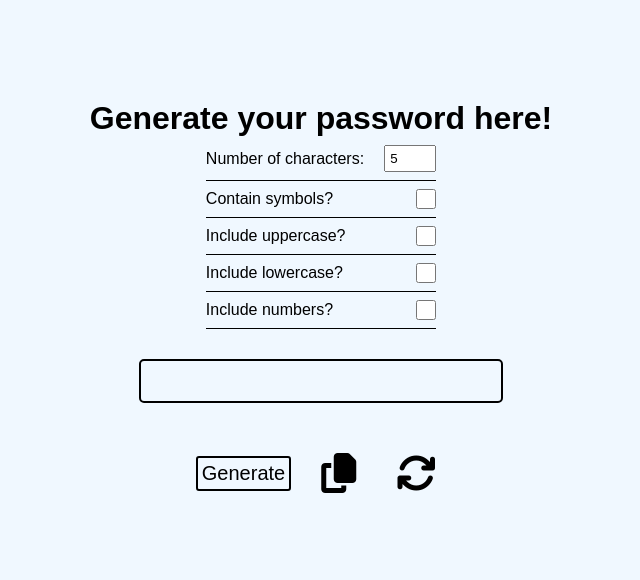
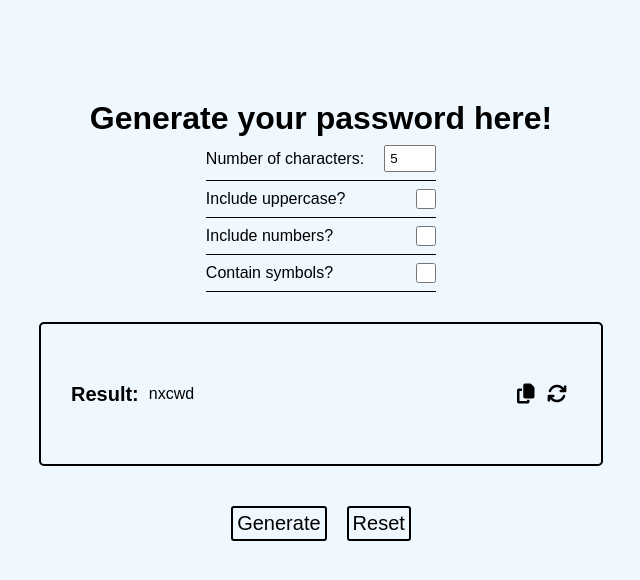
Before and after one commit to conradhunter/Password-Generator, a plain HTML site: page index.html in a window 1280 px wide. Both pictures are taken after typing "5" into the empty fields and a click on the button "Generate". Shown: the whole page, without its empty margins (319-959 px from the left). Drawn offline with Linux system fonts and the light colour scheme.

Commit message:
initial generation working

```diff
--- a/index.html
+++ b/index.html
@@ -1,12 +1,15 @@
 <!DOCTYPE html>
 <html lang="en">
   <head>
-    <meta charset="UTF-8">
-    <meta http-equiv="X-UA-Compatible" content="IE=edge">
-    <meta name="viewport" content="width=device-width, initial-scale=1.0">
+    <meta charset="UTF-8" />
+    <meta http-equiv="X-UA-Compatible" content="IE=edge" />
+    <meta name="viewport" content="width=device-width, initial-scale=1.0" />
     <title>Password Generator</title>
-    <link rel="stylesheet" href="styles.css">
-    <script src="https://kit.fontawesome.com/cce1f5175d.js" crossorigin="anonymous"></script>
+    <link rel="stylesheet" href="styles.css" />
+    <script
+      src="https://kit.fontawesome.com/cce1f5175d.js"
+      crossorigin="anonymous"
+    ></script>
   </head>
   <body>
     <div class="generator__container">
@@ -14,32 +17,29 @@
       <div class="data__input-fields">
         <div class="input__wrapper">
           <label for="">Number of characters:</label>
-                <input type="number" min="1" max="50" name="" id="numberInput">
+          <input type="number" min="1" max="50" name="" id="numberInput" />
+        </div>
+        <div class="input__wrapper">
+          <label for="">Include uppercase?</label>
+          <input type="checkbox" name="" class="checkbox" id="uppercase" />
+        </div>
+        <div class="input__wrapper">
+          <label for="">Include numbers?</label>
+          <input type="checkbox" name="" class="checkbox" id="numbers" />
         </div>
         <div class="input__wrapper">
           <label for="">Contain symbols?</label>
-                <input type="checkbox" name="" class="checkbox" id="symbols">
-            </div>
-            <div class="input__wrapper">
-                <label for="">Include uppercase?</label>
-                <input type="checkbox" name="" class="checkbox" id="uppercase">
-            </div>
-            <div class="input__wrapper">
-                <label for="">Include lowercase?</label>
-                <input type="checkbox" name="" class="checkbox" id="lowercase">
-            </div>
-            <div class="input__wrapper">
-                <label for="">Include numbers?</label>
-                <input type="checkbox" name="" class="checkbox" id="numbers">
+          <input type="checkbox" name="" class="checkbox" id="symbols" />
         </div>
       </div>
       <div class="result__container">
-            <h1 id="result">Result:</h1>
-            <div class="buttons__wrapper">
-                <button onclick={generatePassword()} class="generate">
-                    Generate
-                </button>
-                <button onclick={areBoxesChecked()} class="result__btn">
+        <div id="result-wrapper">
+        <div class="result-content">
+            <h1 id="result-heading">Result:</h1>
+            <p id="result-para"></p>
+        </div>
+          <div class="result-buttons">
+            <button onclick="{checkPasswordLength()}" class="result__btn">
               <i class="fa-solid fa-copy"></i>
             </button>
             <button class="result__btn">
@@ -47,9 +47,17 @@
             </button>
           </div>
         </div>
+        <div class="buttons__wrapper">
+          <button onclick="{detectPasswordRequirements()}" class="generate">
+            Generate
+          </button>
+
+          <button onclick="{clearGenerator()}" class="generate">
+            Reset
+          </button>
         </div>
-
-
+      </div>
+    </div>
 
     <script src="script.js"></script>
   </body>
--- a/script.js
+++ b/script.js
@@ -1,10 +1,9 @@
 const setNumberOfCharacters = document.getElementById("numberInput");
 const includeUppercase = document.getElementById("uppercase");
-const includeLowercase = document.getElementById("lowercase");
 const includeSymbols = document.getElementById("symbols");
 const includeNumbers = document.getElementById("numbers");
 
-const resultHeading = document.getElementById("result");
+const resultPara = document.getElementById("result-para");
 
 // character variables for random generation
 const lowercaseLetters = "abcdefghijklmnopqrstuvwyxz";
@@ -12,42 +11,94 @@ const uppercaseLetters = "ABCDEFGHIJKLMNOPQRSTUVWYXZ";
 const numbers = "1234567890";
 const symbols = "!@#$%&*?";
 const characters = lowercaseLetters + uppercaseLetters + numbers + symbols; //length = 70;
+const allLetters = lowercaseLetters + uppercaseLetters;
+const lettersAndSymbols = allLetters + symbols;
+const lettersAndNumbers = allLetters + numbers;
+const symbolsAndNumbers = symbols + numbers;
 
-let passwordLength = setNumberOfCharacters.value;
+let password = lowercaseLetters;
 
-function areBoxesChecked() {
-  if (includeUppercase.checked) {
-    let randomUppercase =
-      uppercaseLetters[Math.floor(uppercaseLetters.length * Math.random())];
-    console.log(randomUppercase);
-  }
-
-  if (includeLowercase.checked) {
-    let randomLowercase =
-      lowercaseLetters[Math.floor(lowercaseLetters.length * Math.random())];
-    console.log(randomLowercase);
-  }
-
-  if (includeSymbols.checked) {
-    let randomSymbol = symbols[Math.floor(symbols.length * Math.random())];
-    console.log(randomSymbol);
-  }
-
-  if (includeNumbers.checked) {
-    let randomNumber = numbers[Math.floor(numbers.length * Math.random())];
-    console.log(randomNumber);
+function detectPasswordRequirements() {
+  if (
+    includeUppercase.checked &&
+    includeNumbers.checked &&
+    includeSymbols.checked
+  ) {
+    password = password + uppercaseLetters + numbers + symbols;
+    resultPara.innerText = password
+      .split("")
+      .sort(function () {
+        return 0.5 - Math.random();
+      })
+      .slice(0, setNumberOfCharacters.value)
+      .join("");
+  } else if (includeUppercase.checked && includeNumbers.checked) {
+    password = password + uppercaseLetters + numbers;
+    resultPara.innerText = password
+      .split("")
+      .sort(function () {
+        return 0.5 - Math.random();
+      })
+      .slice(0, setNumberOfCharacters.value)
+      .join("");
+  } else if (includeUppercase.checked && includeSymbols.checked) {
+    password = password + uppercaseLetters + symbols;
+    resultPara.innerText = password
+      .split("")
+      .sort(function () {
+        return 0.5 - Math.random();
+      })
+      .slice(0, setNumberOfCharacters.value)
+      .join("");
+  } else if (includeUppercase.checked) {
+    password = password + uppercaseLetters;
+    resultPara.innerText = password
+      .split("")
+      .sort(function () {
+        return 0.5 - Math.random();
+      })
+      .slice(0, setNumberOfCharacters.value)
+      .join("");
+  } else if (includeNumbers.checked && includeSymbols.checked) {
+    password = password + numbers + symbols;
+    resultPara.innerText = password
+      .split("")
+      .sort(function () {
+        return 0.5 - Math.random();
+      })
+      .slice(0, setNumberOfCharacters.value)
+      .join("");
+  } else if (includeNumbers.checked) {
+    password = password + numbers;
+    resultPara.innerText = password
+      .split("")
+      .sort(function () {
+        return 0.5 - Math.random();
+      })
+      .slice(0, setNumberOfCharacters.value)
+      .join("");
+  } else if (includeSymbols.checked) {
+    password = password + symbols;
+    resultPara.innerText = password
+      .split("")
+      .sort(function () {
+        return 0.5 - Math.random();
+      })
+      .slice(0, setNumberOfCharacters.value)
+      .join("");
+  } else {
+    password = password;
+    resultPara.innerText = password
+      .split("")
+      .sort(function () {
+        return 0.5 - Math.random();
+      })
+      .slice(0, setNumberOfCharacters.value)
+      .join("");
   }
 }
 
-function generatePassword() {
-  resultHeading.innerHTML = shuffledCharacters;
+function clearGenerator() {
+  location.reload();
+  console.log("cleared");
 }
-
-const shuffledCharacters = characters
-  .split("")
-  .sort(function () {
-    return 0.5 - Math.random();
-  })
-  .slice(0, passwordLength)
-  .join("");
-console.log(shuffledCharacters);
--- a/styles.css
+++ b/styles.css
@@ -22,15 +22,16 @@ body {
 }
 
 i {
-  font-size: 40px;
+  font-size: 20px;
 }
 
 .result__btn {
   background-color: transparent;
   border: none;
   cursor: pointer;
-  padding: 10px;
+  padding: 4px;
   transition: all 300ms ease;
+  margin: 0;
 }
 
 .result__btn:hover {
@@ -68,18 +69,6 @@ i {
   height: 20px;
 }
 
-#result {
-    margin-top: 30px;
-    margin-bottom: 30px;
-    max-width: 70%;
-    word-wrap: break-word;
-    min-width: 300px;
-    border: 2px solid black;
-    padding: 20px 30px;
-    border-radius: 5px;
-    font-size: 24px;
-}
-
 .buttons__wrapper {
     display: flex;
     align-items: center;
@@ -97,3 +86,26 @@ button {
   border-radius: 3px;
   cursor: pointer;
 }
+
+#result-wrapper {
+  border: 2px solid;
+  display: flex;
+  align-items: center;
+  width: 500px;
+  height: 100px;
+  padding: 20px 30px;
+  justify-content: space-between;
+  margin-top: 30px;
+  margin-bottom: 30px;
+  border-radius: 5px;
+}
+
+#result-heading {
+  font-size: 20px;
+  margin-right: 10px;
+}
+
+.result-content {
+  display: flex;
+  align-items: center;
+}
```
Also changed, not shown: old.js (+25 -35 lines). Lines whose indentation alone changed are shown as unchanged.
